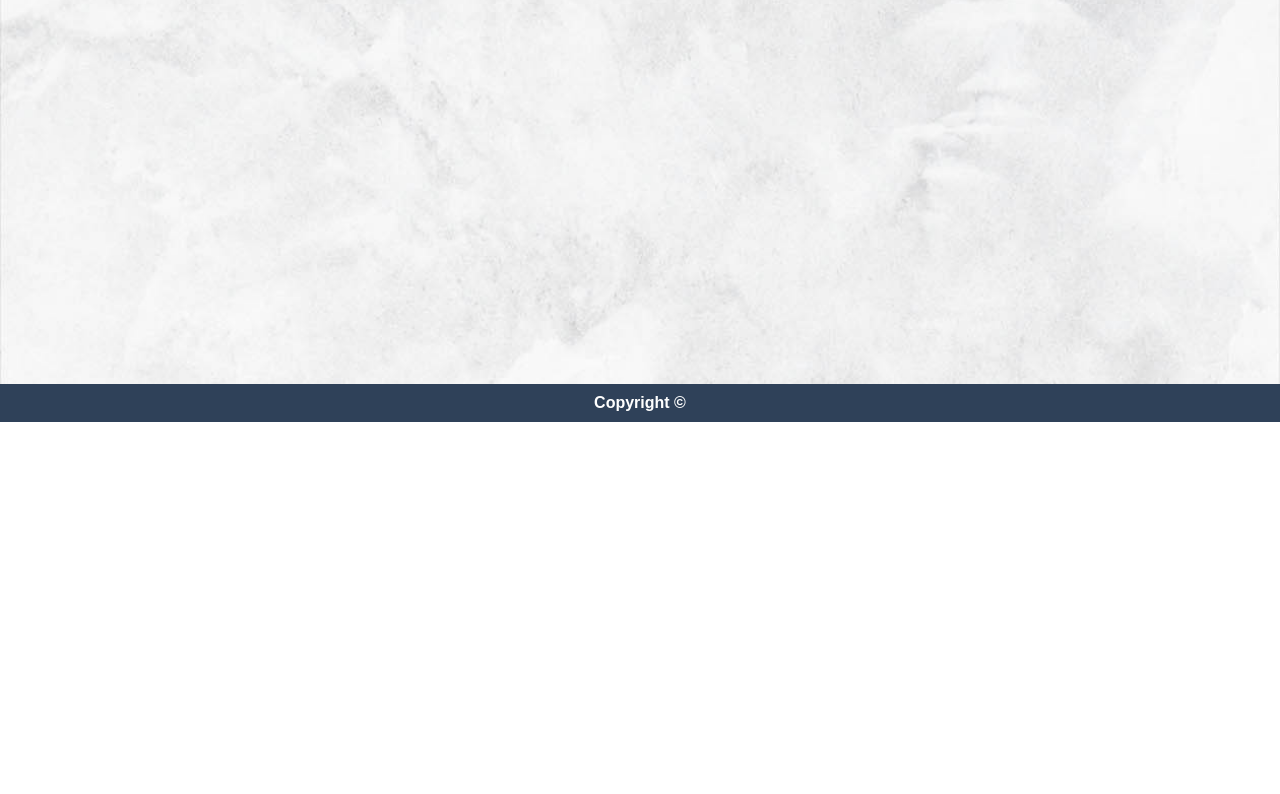
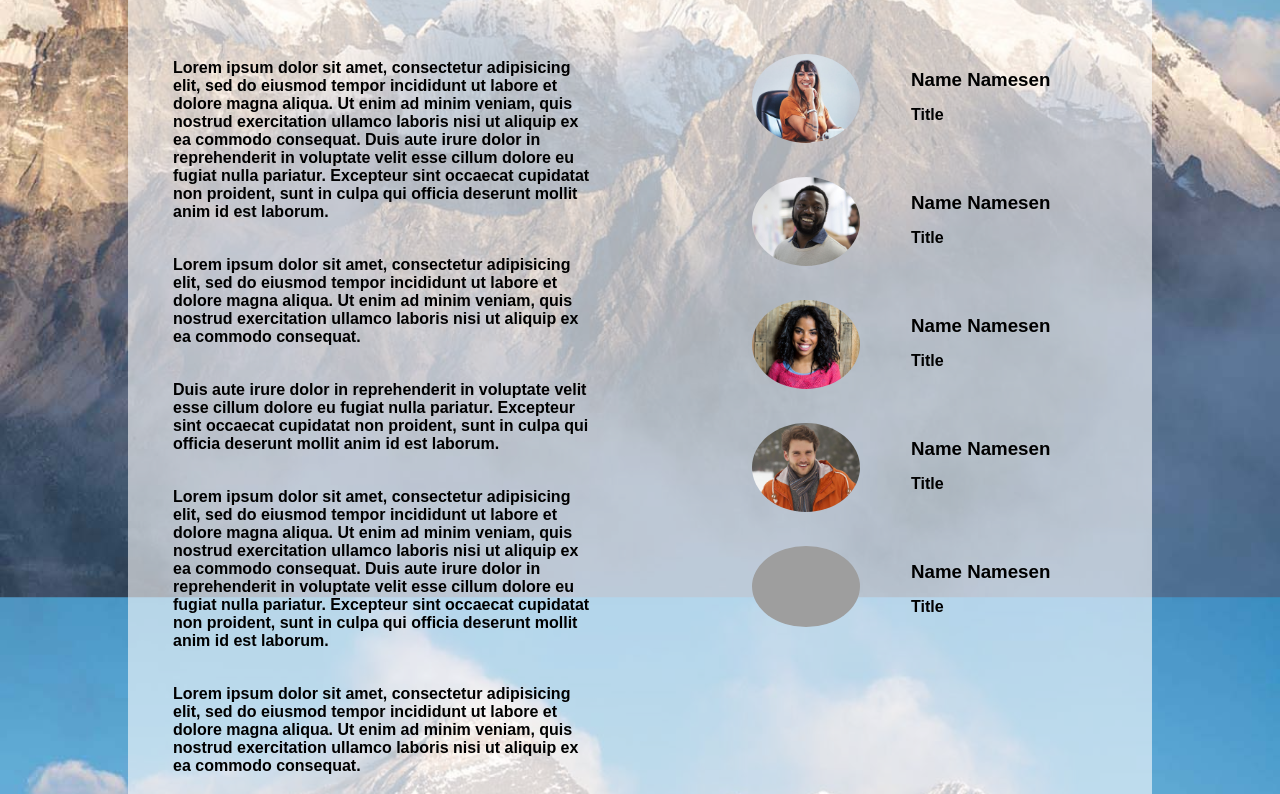
Before and after one commit to vildehalvorsen/rainydays-web, a plain HTML site: page about.html in a window 1280 px wide. Shown: the part 378-1172 px from the top of the page. Before the commit the page ends 800 px from the top, so only its background shows below. Drawn offline with Linux system fonts and the light colour scheme; grey boxes are pictures that could not be loaded; a web font is replaced by a local one.

Commit message:
Added html and css to About page

```diff
--- a/about.html
+++ b/about.html
@@ -6,10 +6,10 @@
     <meta name="viewport" content="width=device-width, initial-scale=1.0" />
     <meta name="description" content="Learn about us" />
     <link rel="stylesheet" href="https://use.typekit.net/wtj5dft.css">
-    <link rel="stylesheet" href="https://use.typekit.net/wtj5dft.css">
     <script src="https://kit.fontawesome.com/292441d70e.js" crossorigin="anonymous"></script>
     <title>RainyDays | About</title>
     <link href="/styles/styles.css" rel="stylesheet" />
+    <link href="/styles/about.css" rel="stylesheet" />
 </head>
 
 <body>
@@ -30,8 +30,74 @@
         </nav>
     </header>
     <main>
+
+        <section class="all-content">
+            <h1>Who are we?</h1>
+            <div class="content-wrap">
+                <section class="about-content">
+                    <h2>About us</h2>
+                    <div class="about-info">
+                        <p>Lorem ipsum dolor sit amet, consectetur adipisicing elit, sed do eiusmod tempor incididunt ut labore et dolore magna aliqua. Ut enim ad minim veniam, quis nostrud exercitation ullamco laboris nisi ut aliquip ex ea commodo consequat.
+                            Duis aute irure dolor in reprehenderit in voluptate velit esse cillum dolore eu fugiat nulla pariatur. Excepteur sint occaecat cupidatat non proident, sunt in culpa qui officia deserunt mollit anim id est laborum.
+                        </p>
+                        <p>Lorem ipsum dolor sit amet, consectetur adipisicing elit, sed do eiusmod tempor incididunt ut labore et dolore magna aliqua. Ut enim ad minim veniam, quis nostrud exercitation ullamco laboris nisi ut aliquip ex ea commodo consequat.</p>
+                        <p>Duis aute irure dolor in reprehenderit in voluptate velit esse cillum dolore eu fugiat nulla pariatur. Excepteur sint occaecat cupidatat non proident, sunt in culpa qui officia deserunt mollit anim id est laborum.
+                        </p>
+                        <p>Lorem ipsum dolor sit amet, consectetur adipisicing elit, sed do eiusmod tempor incididunt ut labore et dolore magna aliqua. Ut enim ad minim veniam, quis nostrud exercitation ullamco laboris nisi ut aliquip ex ea commodo consequat.
+                            Duis aute irure dolor in reprehenderit in voluptate velit esse cillum dolore eu fugiat nulla pariatur. Excepteur sint occaecat cupidatat non proident, sunt in culpa qui officia deserunt mollit anim id est laborum.
+                        </p>
+                        <p>Lorem ipsum dolor sit amet, consectetur adipisicing elit, sed do eiusmod tempor incididunt ut labore et dolore magna aliqua. Ut enim ad minim veniam, quis nostrud exercitation ullamco laboris nisi ut aliquip ex ea commodo consequat.
+                        </p>
+                        <div> <img src="/images/RainyDays-full-blue_small.png" alt="Rainydays logo with slogan saying; pushing the comfort zone"></div>
+                    </div>
+                </section>
+
+                <section class="about-staff">
+                    <h2>Meet our staff</h2>
+                    <div class="staff-wrap">
+                        <div>
+                            <img src="/images/staff/1_staff.jpg" alt="Picture of staff member">
+                        </div>
+                        <div>
+                            <h3>Name Namesen</h3>
+                            <p>Title</p>
+                        </div>
+                        <div>
+                            <img src="/images/staff/2_staff.jpg" alt="Picture of staff member">
+                        </div>
+                        <div>
+                            <h3>Name Namesen</h3>
+                            <p>Title</p>
+                        </div>
+                        <div>
+                            <img src="/images/staff/3_staff.jpg" alt="Picture of staff member">
+                        </div>
+                        <div>
+                            <h3>Name Namesen</h3>
+                            <p>Title</p>
+                        </div>
+                        <div>
+                            <img src="/images/staff/4_staff.jpg" alt="Picture of staff member">
+                        </div>
+                        <div>
+                            <h3>Name Namesen</h3>
+                            <p>Title</p>
+                        </div>
+                        <div>
+                            <img src="/images/staff/5_staff.jpeg" alt="Picture of staff member">
+                        </div>
+                        <div>
+                            <h3>Name Namesen</h3>
+                            <p>Title</p>
+                        </div>
+                    </div>
+                </section>
+            </div>
+        </section>
     </main>
     <footer>Copyright &copy;</footer>
 </body>
 
 </html>
+
+</html>
--- /dev/null
+++ b/styles/about.css
@@ -0,0 +1,168 @@
+body {
+    background-image: url(/images/about-background_opacity.jpg);
+    background-attachment: fixed;
+    min-height: 180vh;
+}
+
+h1 {
+    background-color: rgba(255, 255, 255, 0.6);
+    text-align: center;
+}
+
+h2 {
+    font-size: 1.5em;
+    margin: 20px;
+}
+
+h3 {
+    font-weight: 900;
+}
+
+.about-content {
+    background-color: rgba(255, 255, 255, 0.7);
+    padding: 10px 20px;
+}
+
+.about-info {
+    margin: 30px 0px;
+    overflow-y: scroll;
+    height: 300px;
+}
+
+.about-content img {
+    width: 150px;
+    padding: 20px;
+}
+
+.about-content p {
+    font-size: 0.9em;
+}
+
+.about-staff {
+    background-color: rgba(255, 255, 255, 0.7);
+    margin-top: 10px;
+    padding-bottom: 50px;
+    display: flex;
+    flex-direction: column;
+    align-items: center;
+    text-align: center;
+}
+
+.about-staff h2 {
+    margin-top: 40px
+}
+
+.about-staff h3,
+p {
+    margin: 15px;
+}
+
+.about-staff img {
+    border-radius: 50%;
+    width: 50%;
+    max-width: 180px;
+    margin-top: 30px;
+}
+
+
+/*Media Queries*/
+
+@media all and (min-width: 700px) {
+    .staff-wrap {
+        display: grid;
+        grid-template-columns: 1fr 1fr;
+        gap: 50px 0px;
+        margin: 50px 0px;
+    }
+    .about-staff img {
+        width: 65%;
+        max-width: 200px;
+        margin-top: 0px;
+    }
+    .staff-wrap h3,
+    p {
+        text-align: left;
+    }
+}
+
+@media all and (min-width: 800px) {
+    h1 {
+        display: inline-block;
+        font-size: 3em;
+        padding: 5px 20px;
+    }
+    h2 {
+        font-size: 2em;
+    }
+    .about-content {
+        background-color: rgba(255, 255, 255, 0);
+        display: inline-flex;
+        flex-direction: column;
+        padding: 0px 20px;
+    }
+    .about-info {
+        overflow-y: visible;
+        height: auto;
+    }
+    .about-content p {
+        font-size: 1em;
+        max-width: 400px;
+        padding: 10px 0px;
+    }
+    .about-staff {
+        background-color: rgba(255, 255, 255, 0);
+        margin-top: 0px;
+        padding-bottom: 0px;
+    }
+    .about-staff h2 {
+        margin: 20px;
+    }
+    .about-staff h3,
+    p {
+        display: block;
+    }
+    .about-staff img {
+        width: 60%;
+        max-width: 280px;
+        margin-top: 0px;
+    }
+    .staff-wrap {
+        gap: 20px 0px;
+        margin: 0px;
+        padding: 50px;
+    }
+    .content-wrap {
+        background-color: rgba(255, 255, 255, 0.6);
+        text-align: center;
+    }
+    .all-content {
+        position: relative;
+        top: 100px;
+        width: 70%;
+        margin: auto;
+    }
+}
+
+@media all and (min-width: 1000px) {
+    .about-content {
+        display: flex;
+        text-align: left;
+        padding: 0px 30px;
+    }
+    .about-content p {
+        max-width: 650px;
+    }
+    .about-staff img {
+        max-width: 180px;
+    }
+    .staff-wrap {
+        gap: 30px 0px;
+    }
+    .content-wrap {
+        display: grid;
+        grid-template-columns: 1fr 1fr;
+    }
+    .all-content {
+        width: 80%;
+    }
+}
```
Also changed, not shown: index.html (+0 -1 lines), images/Contact-background.jpg (added), images/RainyDays-full-blue_small.png (added), images/about-background_opacity.jpg (added), images/jackets/Rainydays1.jpg, images/jackets/Rainydays4.jpg, images/jackets/Rainydays5.jpg, images/staff/1_staff.jpg (added), images/staff/2_staff.jpg (added), images/staff/3_staff.jpg (added), images/staff/4_staff.jpg (added), 1 other file.
